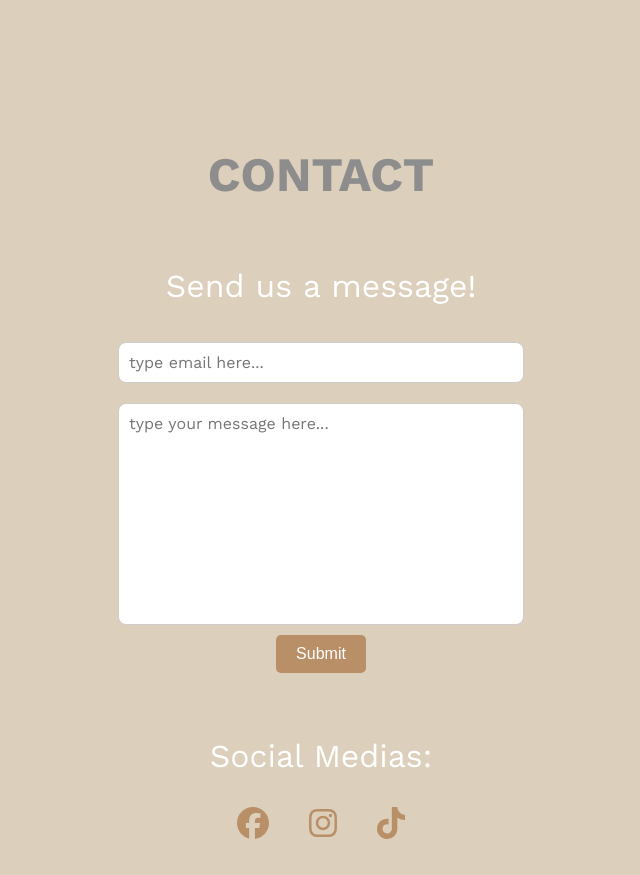
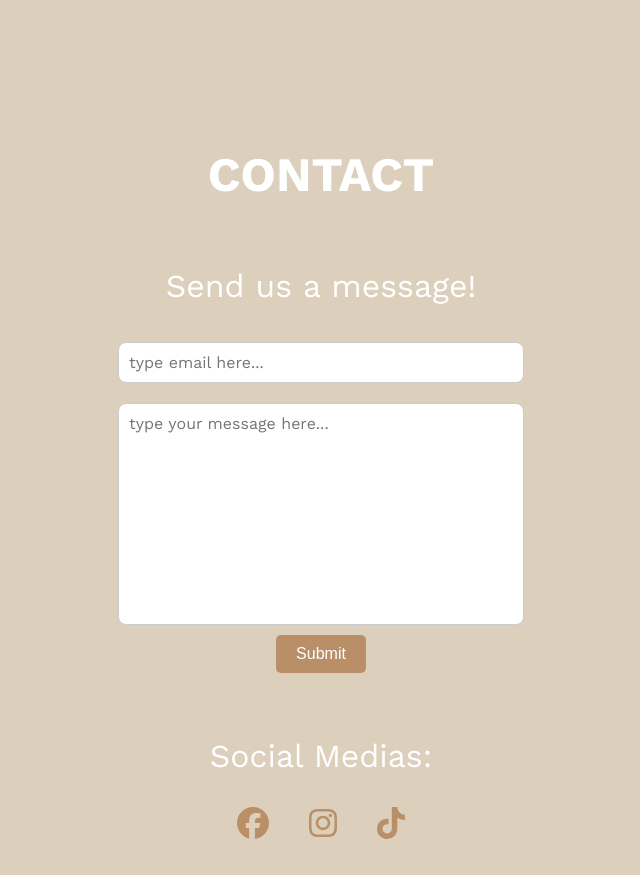
Before and after one commit to niseembha/tableofhopedallas, a Next.js app: page /contact in a window 1280 px wide. Shown: the whole page, without its empty margins (319-959 px from the left). Built offline with nearby package versions, Linux system fonts and the light colour scheme.

Commit message:
quick mac test 2

```diff
--- a/app/contact/contact.css
+++ b/app/contact/contact.css
@@ -20,7 +20,7 @@
 
 h1 {
   font-size: 3em;
-  color: rgb(141, 141, 141);
+  color: white;
   text-align: center;
 }
 
```
